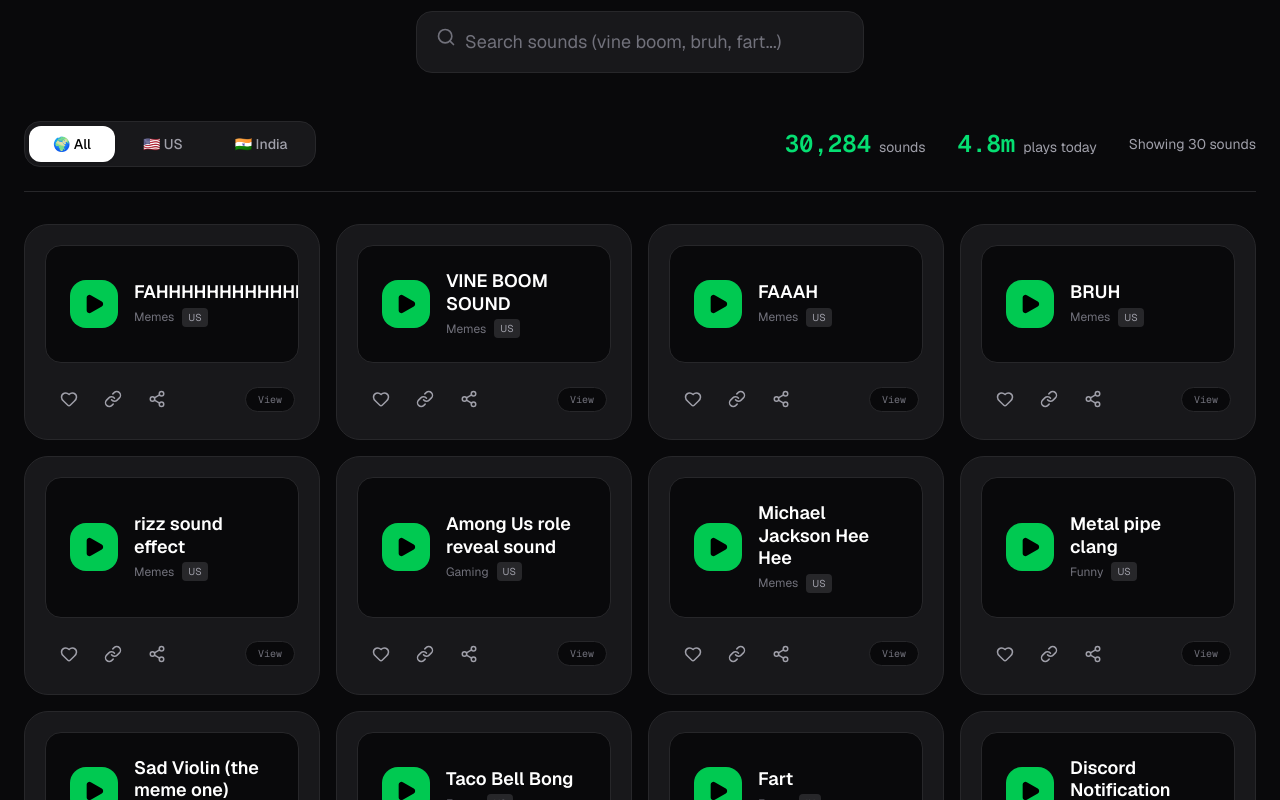
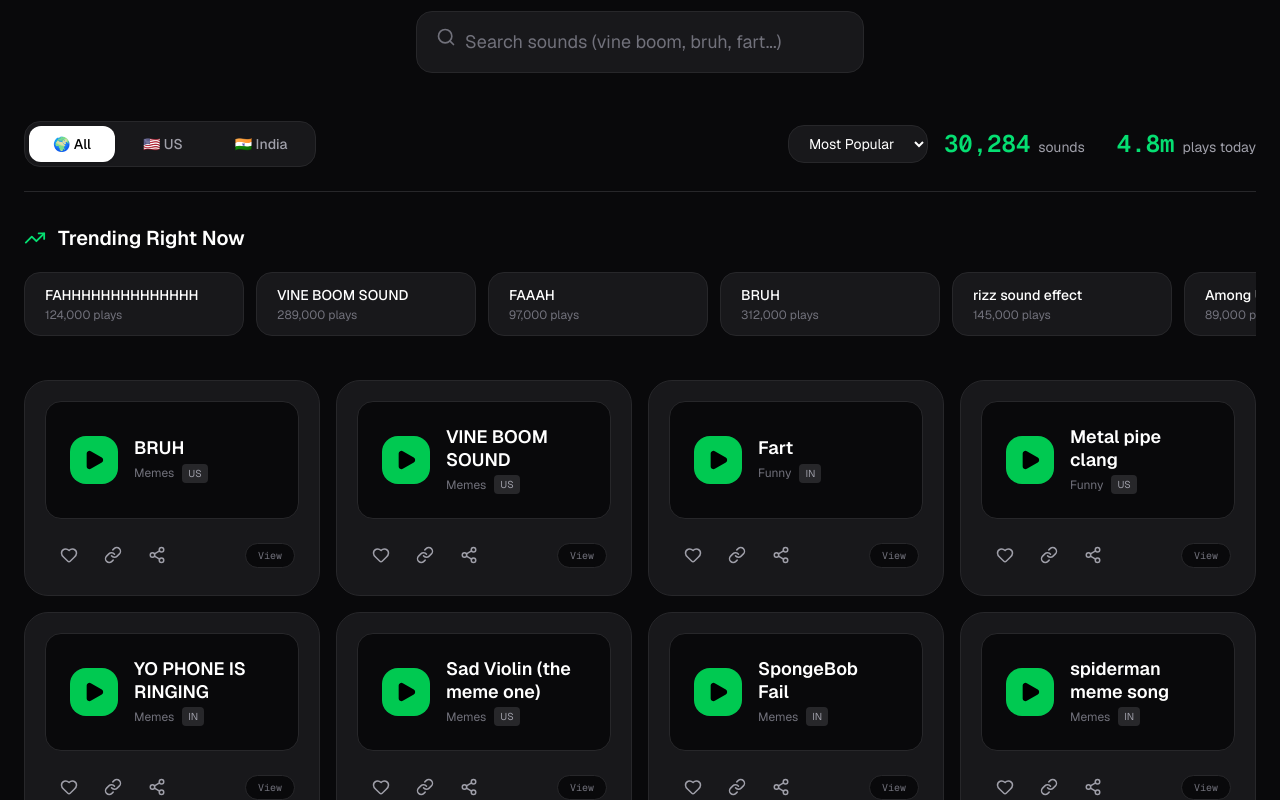
Before and after one commit to blazenxt/InstantSounds, a Next.js app: page / in a window 1280 px wide. Shown: the part 400-1200 px from the top of the page. Built offline with nearby package versions, Linux system fonts and the light colour scheme.

Commit message:
Phase 5: Major Upgrade - Trending + Sort + More Polish
- Added Trending section (horizontal scroll)
- Popular / Newest sorting option
- Play count data on sounds
- Much better UX and visual polish
- More professional Myinstants clone experience

```diff
--- a/app/page.tsx
+++ b/app/page.tsx
@@ -1,46 +1,46 @@
 "use client";
 
 import React, { useState } from 'react';
-import { Play, Heart, Link as LinkIcon, Share2, Search, Upload, User, X } from 'lucide-react';
+import { Play, Heart, Link as LinkIcon, Share2, Search, Upload, User, X, TrendingUp } from 'lucide-react';
 import { toast } from 'sonner';
 
 // Enhanced sounds data (30+ sounds)
 const allSounds = [
   // US Trending
-  { id: 1, name: "FAHHHHHHHHHHHHHH", slug: "fahhhhhhhhhhhhhh-3525", category: "Memes", country: "US" },
-  { id: 2, name: "VINE BOOM SOUND", slug: "vine-boom-sound-70972", category: "Memes", country: "US" },
-  { id: 3, name: "FAAAH", slug: "faaah-63455", category: "Memes", country: "US" },
-  { id: 4, name: "BRUH", slug: "bruh", category: "Memes", country: "US" },
-  { id: 5, name: "rizz sound effect", slug: "rizz-sound-effect-54189", category: "Memes", country: "US" },
-  { id: 6, name: "Among Us role reveal sound", slug: "among-us-role-reveal-sound-34956", category: "Gaming", country: "US" },
-  { id: 7, name: "Michael Jackson Hee Hee", slug: "michael-jackson-hee-hee-40277", category: "Memes", country: "US" },
-  { id: 8, name: "Metal pipe clang", slug: "metal-pipe-clang-80894", category: "Funny", country: "US" },
-  { id: 9, name: "Sad Violin (the meme one)", slug: "sad-violin-the-meme-one", category: "Memes", country: "US" },
-  { id: 10, name: "Taco Bell Bong", slug: "taco-bell-bong-42481", category: "Funny", country: "US" },
+  { id: 1, name: "FAHHHHHHHHHHHHHH", slug: "fahhhhhhhhhhhhhh-3525", category: "Memes", country: "US", plays: 124000 },
+  { id: 2, name: "VINE BOOM SOUND", slug: "vine-boom-sound-70972", category: "Memes", country: "US", plays: 289000 },
+  { id: 3, name: "FAAAH", slug: "faaah-63455", category: "Memes", country: "US", plays: 97000 },
+  { id: 4, name: "BRUH", slug: "bruh", category: "Memes", country: "US", plays: 312000 },
+  { id: 5, name: "rizz sound effect", slug: "rizz-sound-effect-54189", category: "Memes", country: "US", plays: 145000 },
+  { id: 6, name: "Among Us role reveal sound", slug: "among-us-role-reveal-sound-34956", category: "Gaming", country: "US", plays: 89000 },
+  { id: 7, name: "Michael Jackson Hee Hee", slug: "michael-jackson-hee-hee-40277", category: "Memes", country: "US", plays: 76000 },
+  { id: 8, name: "Metal pipe clang", slug: "metal-pipe-clang-80894", category: "Funny", country: "US", plays: 213000 },
+  { id: 9, name: "Sad Violin (the meme one)", slug: "sad-violin-the-meme-one", category: "Memes", country: "US", plays: 178000 },
+  { id: 10, name: "Taco Bell Bong", slug: "taco-bell-bong-42481", category: "Funny", country: "US", plays: 134000 },
 
   // India Trending
-  { id: 11, name: "Fart", slug: "fart", category: "Funny", country: "IN" },
-  { id: 12, name: "Discord Notification", slug: "discord-notification-38119", category: "Gaming", country: "IN" },
-  { id: 13, name: "SpongeBob Fail", slug: "spongebob-fail-11236", category: "Memes", country: "IN" },
-  { id: 14, name: "Chicken on tree screaming", slug: "chicken-on-tree-screaming-53890", category: "Funny", country: "IN" },
-  { id: 15, name: "YO PHONE IS RINGING", slug: "yo-phone-is-ringing-56694", category: "Memes", country: "IN" },
-  { id: 16, name: "Du bist gut genug", slug: "du-bist-gut-genug-22336", category: "Memes", country: "IN" },
-  { id: 17, name: "Error SOUNDSS", slug: "error-soundss-25534", category: "Funny", country: "IN" },
-  { id: 18, name: "Long brain fart", slug: "long-brain-fart-60967", category: "Funny", country: "IN" },
-  { id: 19, name: "Punch Sound", slug: "punch-sound-86161", category: "Funny", country: "IN" },
-  { id: 20, name: "spiderman meme song", slug: "spiderman-meme-song-37638", category: "Memes", country: "IN" },
+  { id: 11, name: "Fart", slug: "fart", category: "Funny", country: "IN", plays: 267000 },
+  { id: 12, name: "Discord Notification", slug: "discord-notification-38119", category: "Gaming", country: "IN", plays: 98000 },
+  { id: 13, name: "SpongeBob Fail", slug: "spongebob-fail-11236", category: "Memes", country: "IN", plays: 165000 },
+  { id: 14, name: "Chicken on tree screaming", slug: "chicken-on-tree-screaming-53890", category: "Funny", country: "IN", plays: 82000 },
+  { id: 15, name: "YO PHONE IS RINGING", slug: "yo-phone-is-ringing-56694", category: "Memes", country: "IN", plays: 194000 },
+  { id: 16, name: "Du bist gut genug", slug: "du-bist-gut-genug-22336", category: "Memes", country: "IN", plays: 73000 },
+  { id: 17, name: "Error SOUNDSS", slug: "error-soundss-25534", category: "Funny", country: "IN", plays: 112000 },
+  { id: 18, name: "Long brain fart", slug: "long-brain-fart-60967", category: "Funny", country: "IN", plays: 67000 },
+  { id: 19, name: "Punch Sound", slug: "punch-sound-86161", category: "Funny", country: "IN", plays: 54000 },
+  { id: 20, name: "spiderman meme song", slug: "spiderman-meme-song-37638", category: "Memes", country: "IN", plays: 158000 },
 
   // Extra Popular Sounds
-  { id: 21, name: "Dexter meme", slug: "dexter-meme-26140", category: "Memes", country: "US" },
-  { id: 22, name: "What a good boy", slug: "what-a-good-boy-58925", category: "Funny", country: "US" },
-  { id: 23, name: "ACK", slug: "ack-87763", category: "Memes", country: "US" },
-  { id: 24, name: "Gay, gay, gay, gay…", slug: "gay-gay-gay-gay-81081", category: "Memes", country: "US" },
-  { id: 25, name: "dun dun dunnnnnnnn", slug: "dun-dun-dunnnnnnnn-68584", category: "Memes", country: "US" },
-  { id: 26, name: "The Undertaker Bell", slug: "the-undertaker-bell-30938", category: "Memes", country: "IN" },
-  { id: 27, name: "ding sound effect", slug: "ding-sound-effect", category: "Funny", country: "IN" },
-  { id: 28, name: "romanceeeeeeeeeeeeee", slug: "romanceeeeeeeeeeeeee-29042", category: "Memes", country: "IN" },
-  { id: 29, name: "Bone Crack", slug: "bone-crack-23901", category: "Funny", country: "US" },
-  { id: 30, name: "Anime Wow", slug: "anime-wow", category: "Memes", country: "IN" },
+  { id: 21, name: "Dexter meme", slug: "dexter-meme-26140", category: "Memes", country: "US", plays: 92000 },
+  { id: 22, name: "What a good boy", slug: "what-a-good-boy-58925", category: "Funny", country: "US", plays: 78000 },
+  { id: 23, name: "ACK", slug: "ack-87763", category: "Memes", country: "US", plays: 61000 },
+  { id: 24, name: "Gay, gay, gay, gay…", slug: "gay-gay-gay-gay-81081", category: "Memes", country: "US", plays: 143000 },
+  { id: 25, name: "dun dun dunnnnnnnn", slug: "dun-dun-dunnnnnnnn-68584", category: "Memes", country: "US", plays: 87000 },
+  { id: 26, name: "The Undertaker Bell", slug: "the-undertaker-bell-30938", category: "Memes", country: "IN", plays: 119000 },
+  { id: 27, name: "ding sound effect", slug: "ding-sound-effect", category: "Funny", country: "IN", plays: 45000 },
+  { id: 28, name: "romanceeeeeeeeeeeeee", slug: "romanceeeeeeeeeeeeee-29042", category: "Memes", country: "IN", plays: 104000 },
+  { id: 29, name: "Bone Crack", slug: "bone-crack-23901", category: "Funny", country: "US", plays: 59000 },
+  { id: 30, name: "Anime Wow", slug: "anime-wow", category: "Memes", country: "IN", plays: 127000 },
 ];
 
 interface Sound {
@@ -49,14 +49,17 @@ interface Sound {
   slug: string;
   category: string;
   country: string;
+  plays: number;
 }
 
 type CountryFilter = "All" | "US" | "IN";
+type SortOption = "popular" | "newest";
 
 export default function InstantSounds() {
   const [sounds, setSounds] = useState<Sound[]>(allSounds);
   const [searchTerm, setSearchTerm] = useState("");
   const [activeCountry, setActiveCountry] = useState<CountryFilter>("All");
+  const [sortBy, setSortBy] = useState<SortOption>("popular");
   const [playingId, setPlayingId] = useState<number | null>(null);
   const [favorites, setFavorites] = useState<number[]>([]);
 
@@ -67,8 +70,9 @@ export default function InstantSounds() {
   const [uploadCategory, setUploadCategory] = useState("Memes");
   const [uploadCountry, setUploadCountry] = useState<"US" | "IN">("IN");
 
-  // Filter sounds
-  const filteredSounds = sounds.filter(sound => {
+  // Filter + Sort sounds
+  const filteredSounds = sounds
+    .filter(sound => {
       const matchesSearch =
         sound.name.toLowerCase().includes(searchTerm.toLowerCase()) ||
         sound.category.toLowerCase().includes(searchTerm.toLowerCase());
@@ -76,6 +80,10 @@ export default function InstantSounds() {
       const matchesCountry = activeCountry === "All" || sound.country === activeCountry;
 
       return matchesSearch && matchesCountry;
+    })
+    .sort((a, b) => {
+      if (sortBy === "popular") return b.plays - a.plays;
+      return b.id - a.id; // newest
     });
 
   // Get favorite sounds
@@ -173,6 +181,7 @@ export default function InstantSounds() {
       slug: uploadName.toLowerCase().replace(/\s+/g, '-') + '-' + Date.now(),
       category: uploadCategory,
       country: uploadCountry,
+      plays: 1,
     };
 
     setSounds([newSound, ...sounds]);
@@ -257,7 +266,7 @@ export default function InstantSounds() {
         </div>
       </div>
 
-      {/* Country Tabs + Stats */}
+      {/* Country Tabs + Stats + Sort */}
       <div className="max-w-7xl mx-auto px-6 mb-8">
         <div className="flex flex-col md:flex-row md:items-center md:justify-between gap-4 border-b border-zinc-800 pb-6">
 
@@ -278,7 +287,20 @@ export default function InstantSounds() {
             ))}
           </div>
 
-          <div className="flex items-center justify-between md:justify-end gap-8 text-sm">
+          {/* Sort + Stats */}
+          <div className="flex flex-col md:flex-row items-start md:items-center gap-4">
+            <div className="flex items-center gap-2">
+              <select
+                value={sortBy}
+                onChange={(e) => setSortBy(e.target.value as SortOption)}
+                className="bg-zinc-900 border border-zinc-800 text-sm px-4 py-2 rounded-2xl"
+              >
+                <option value="popular">Most Popular</option>
+                <option value="newest">Newest First</option>
+              </select>
+            </div>
+
+            <div className="flex items-center gap-8 text-sm">
               <div>
                 <span className="font-mono text-2xl font-semibold text-green-400">30,284</span>
                 <span className="ml-2 text-zinc-400">sounds</span>
@@ -287,10 +309,29 @@ export default function InstantSounds() {
                 <span className="font-mono text-2xl font-semibold text-green-400">4.8m</span>
                 <span className="ml-2 text-zinc-400">plays today</span>
               </div>
-            <div className="text-sm text-zinc-400 hidden md:block">
-              Showing {filteredSounds.length} sounds
             </div>
           </div>
+        </div>
+      </div>
+
+      {/* Trending Section */}
+      <div className="max-w-7xl mx-auto px-6 mb-8">
+        <div className="flex items-center gap-3 mb-5">
+          <TrendingUp className="text-green-400" size={22} />
+          <h2 className="font-semibold text-xl">Trending Right Now</h2>
+        </div>
+
+        <div className="flex gap-3 overflow-x-auto pb-3 scrollbar-hide">
+          {sounds.slice(0, 8).map((sound) => (
+            <button
+              key={sound.id}
+              onClick={() => playSound(sound)}
+              className="flex-shrink-0 bg-zinc-900 border border-zinc-800 hover:border-green-500/50 px-5 py-3 rounded-2xl text-left min-w-[220px]"
+            >
+              <div className="font-medium text-sm truncate">{sound.name}</div>
+              <div className="text-xs text-zinc-500 mt-0.5">{sound.plays.toLocaleString()} plays</div>
+            </button>
+          ))}
         </div>
       </div>
 
```
Lines whose indentation alone changed are shown as unchanged.
